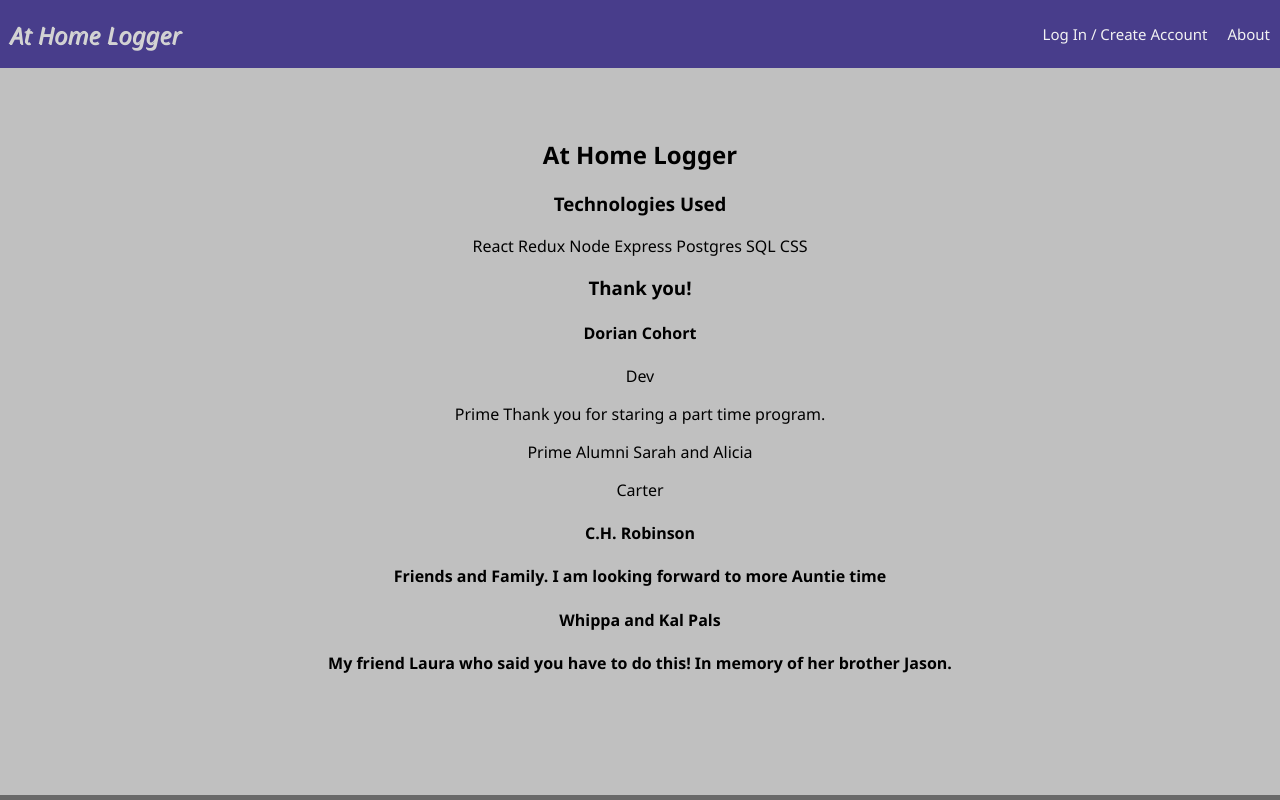
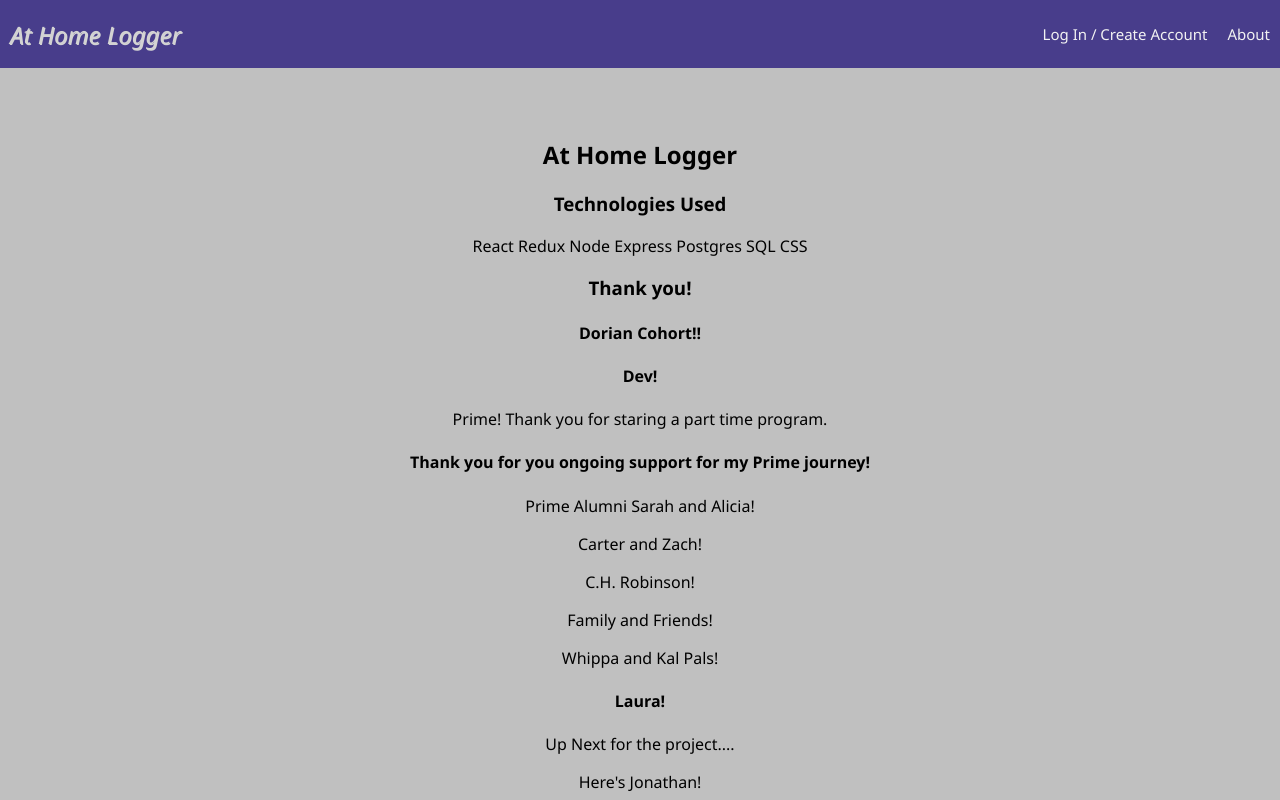
Before and after one commit to HOZ1997/at-home-logger, a React (Create React App) app: page /#/about in a window 1280 px wide. Shown: the top 800 px of the page. Built offline with nearby package versions, Linux system fonts and the light colour scheme; no server answers.

Commit message:
added about page

```diff
--- a/src/components/AboutPage/AboutPage.jsx
+++ b/src/components/AboutPage/AboutPage.jsx
@@ -12,18 +12,18 @@ function AboutPage() {
         <h2>At Home Logger</h2>
         <h3>Technologies Used</h3>
         <p>React Redux Node Express Postgres SQL CSS</p>
-
         <h3>Thank you! </h3>
-        <h4>Dorian Cohort</h4>
-        <p>Dev</p>
-        <p> Prime Thank you for staring a part time program. </p>
-        <p>Prime Alumni Sarah and Alicia </p>
-        <p>Carter</p>
-        <h4>C.H. Robinson</h4>
-        <h4>Friends and Family. I am looking forward to more Auntie time </h4>
-        <h4>Whippa and Kal Pals</h4>
-        <h4>My friend Laura who said you have to do this! In memory of her brother Jason.  </h4>
-
+        <h4>Dorian Cohort!!</h4>
+        <h4>Dev!</h4>
+        <p> Prime! Thank you for staring a part time program. </p>
+        <h4>Thank you for you ongoing support for my Prime journey! </h4>
+        <p>Prime Alumni Sarah and Alicia! </p><p>Carter and Zach!</p>
+        <p>C.H. Robinson!</p>
+        <p>Family and Friends!</p>
+        <p>Whippa and Kal Pals!</p>
+        <h4>Laura!</h4>
+        <p>Up Next for the project....</p>
+        <p> Here's Jonathan!</p>
       </div>
     </div>
   );
```
